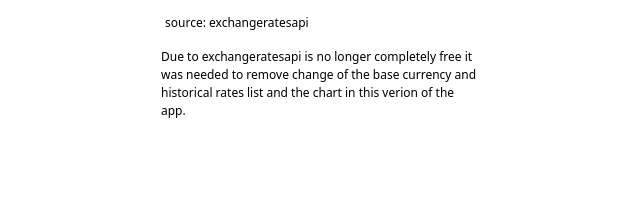
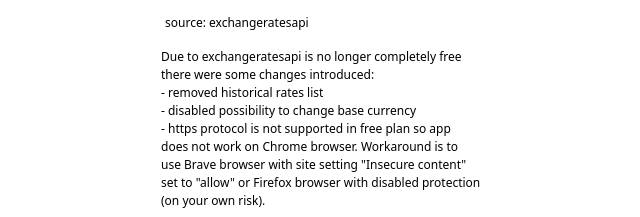
Before and after one commit to PatrykJamroz/currency-exchange-app, a React (Create React App) app: page / in a window 1280 px wide. Shown: the part 580-797 px from the top of the page, without its empty margins (319-959 px from the left). Built offline with nearby package versions, Linux system fonts and the light colour scheme; no server answers.

Commit message:
update info text

```diff
--- a/src/components/Exchanger.tsx
+++ b/src/components/Exchanger.tsx
@@ -1,3 +1,4 @@
+import React from "react";
 import { useExchange } from "./useExchange";
 import "../index.css";
 
@@ -109,11 +110,21 @@
           <p className="mt-4 font-thin text-xs pl-1">
             source: <a href="https://exchangeratesapi.io/">exchangeratesapi</a>
           </p>
-          <p className="mt-4 font-thin text-xs max-w-xs">
-            Due to exchangeratesapi is no longer completely free it was needed
-            to remove change of the base currency and historical rates list and
-            the chart in this verion of the app.
+          <p className="mt-4 text-xs max-w-xs">
+            Due to exchangeratesapi is no longer completely free there were some
+            changes introduced:
           </p>
+
+          <ul className="font-thin text-xs max-w-xs">
+            <li>- removed historical rates list</li>
+            <li>- disabled possibility to change base currency</li>
+            <li>
+              - https protocol is not supported in free plan so app does not
+              work on Chrome browser. Workaround is to use Brave browser with
+              site setting "Insecure content" set to "allow" or Firefox browser
+              with disabled protection (on your own risk).
+            </li>
+          </ul>
         </div>
       </div>
     </div>
```
